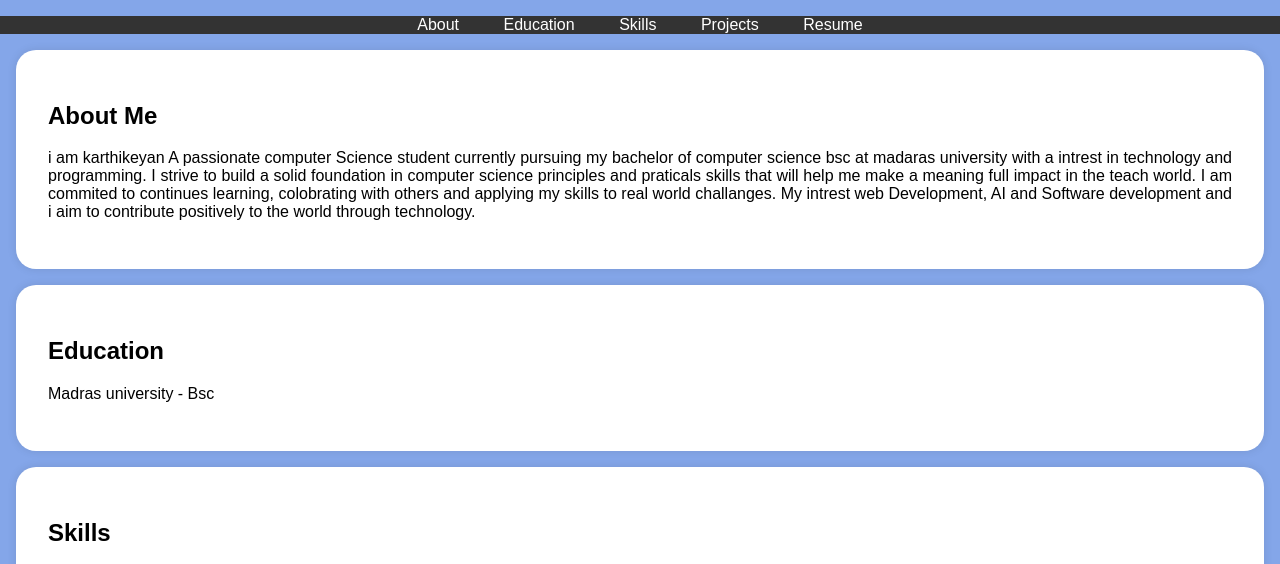
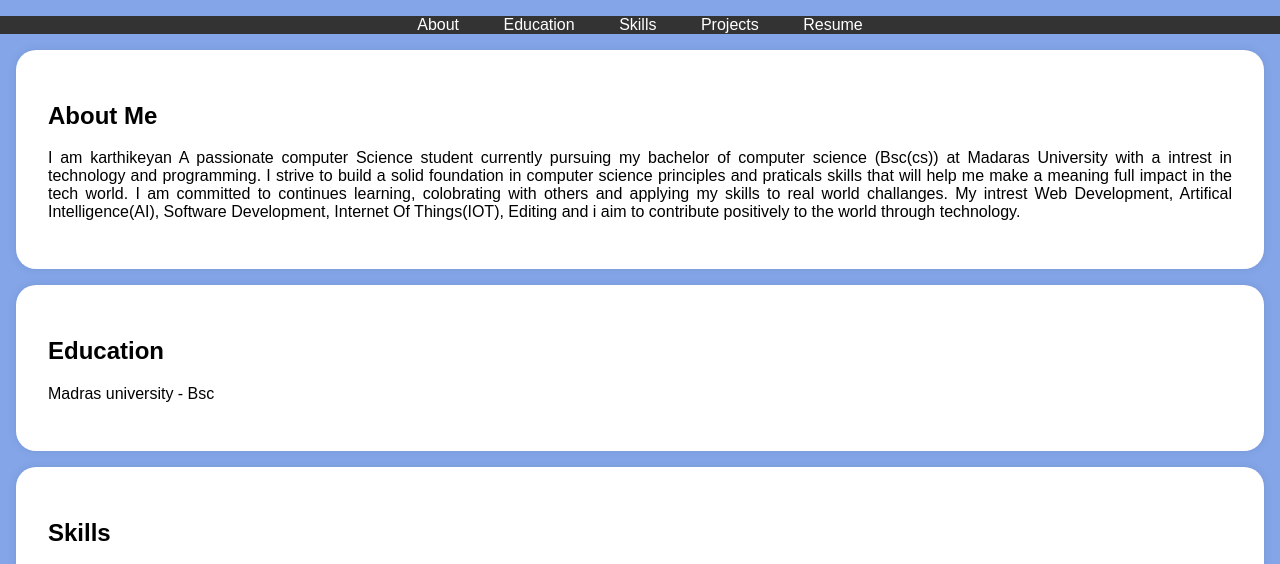
Before and after one commit to karthikeyan-023/digital-portfolio, a plain HTML site: page index.html in a window 1280 px wide. Shown: the part 197-761 px from the top of the page. Drawn offline with Linux system fonts and the light colour scheme.

Commit message:
Update index.html

```diff
--- a/index.html
+++ b/index.html
@@ -115,8 +115,8 @@
     <section id="about">
         <div class="section-content">
             <h2>About Me</h2>
-            <p>i am karthikeyan A passionate computer Science student currently pursuing my bachelor of computer science bsc at madaras university with a intrest in technology and programming. I strive to build a solid foundation in computer science principles and praticals skills that will help me make a meaning full impact in the teach world.
-I am commited to continues learning, colobrating with others and applying my skills to real world challanges. My intrest web Development, AI and Software development and i aim to contribute positively to the world through technology.</p>
+            <p>I am karthikeyan A passionate computer Science student currently pursuing my bachelor of computer science (Bsc(cs)) at Madaras University with a intrest in technology and programming. I strive to build a solid foundation in computer science principles and praticals skills that will help me make a meaning full impact in the tech world.
+I am committed to continues learning, colobrating with others and applying my skills to real world challanges. My intrest Web Development, Artifical Intelligence(AI), Software Development, Internet Of Things(IOT), Editing and i aim to contribute positively to the world through technology.</p>
         </div>
     </section>
 
```
